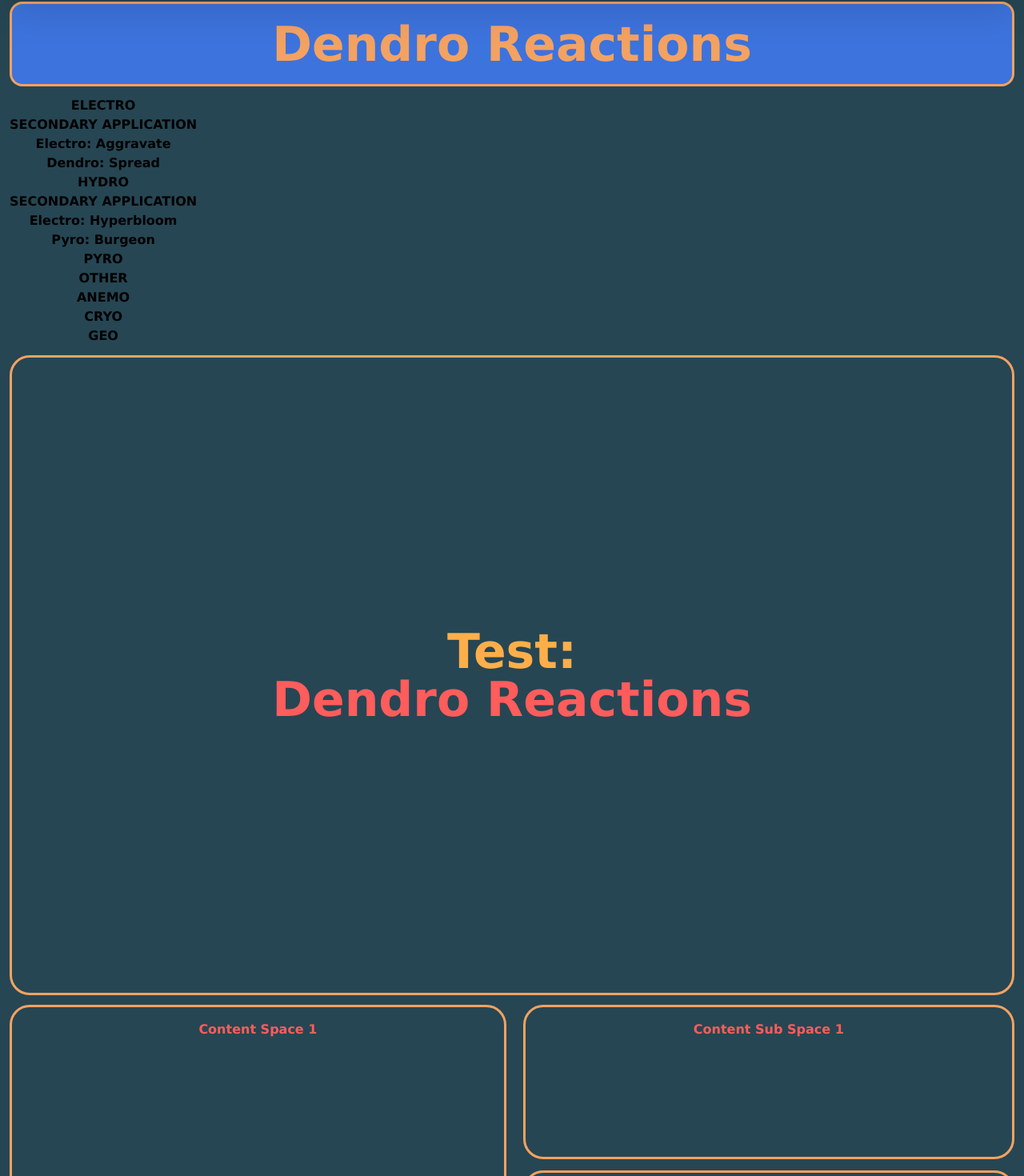
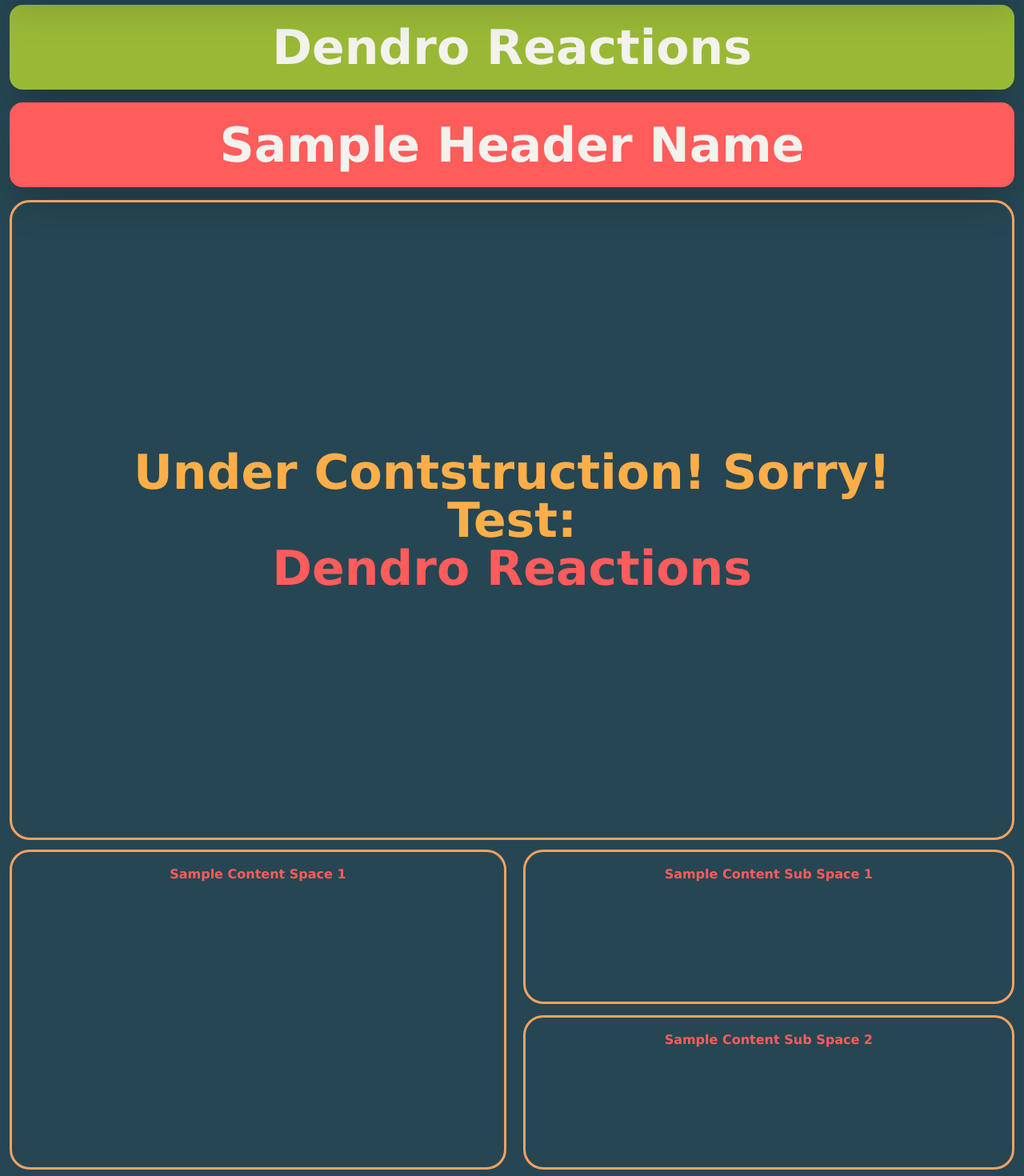
Before and after one commit to rcvillasenor/gtldr_v1, a React (Vite) app: page /gtldr_v1/guides/dendro in a window 1280 px wide. Shown: the part 58-1528 px from the top of the page at 80% size. Built offline with nearby package versions, Linux system fonts and the light colour scheme.

Commit message:
update: content/styling/tailwind color configs

```diff
--- a/src/www/modules/Error Handling/404Error.jsx
+++ b/src/www/modules/Error Handling/404Error.jsx
@@ -6,7 +6,7 @@ export default function Error404() {
   console.error(error);
   return (
     <div className="google-font-0 text-center absolute border-4 p-12 w-1/2 top-1/4 left-1/4 text-palette4 shadow-2xl border-palette4">
-      <h1 className="text-6xl">Aw, nuts, 404 Error:</h1>
+      <h1 className="text-6xl">Aw, nuts, 404 Error;</h1>
       <h2 className="text-2xl py-2 text-palette6">
         We couldn't find the page requested.
       </h2>
--- a/src/www/modules/General/Components/Header.jsx
+++ b/src/www/modules/General/Components/Header.jsx
@@ -1,7 +1,14 @@
-export default function Header({ name }) {
+export default function Header(props) {
+  const {
+    headerColor,
+    textColor,
+    name,
+    borderColor
+  } = props;
   return (
-    <h1 className="text-palette5 bg-palette8 my-3 mx-3 py-5 px-3 text-6xl text-center border-3 border-solid border-palette5 rounded-2xl">
+    <h1 className={`${headerColor ? headerColor: "bg-white"} ${textColor ? textColor : "text-transparent"} ${borderColor ? borderColor : "bg-white"} shadow-2xl my-4 mx-3 py-5 px-3 text-6xl text-center border-3 border-solid rounded-2xl`}>
       {name}
     </h1>
   );
 }
+//bg-palette, border-palette
--- a/src/www/modules/General/Components/TestText.jsx
+++ b/src/www/modules/General/Components/TestText.jsx
@@ -1,7 +1,10 @@
+import Header from "./Header";
+
 export default function TestText({name}) {
 
   return (
     <>
+      <Header name="Sample Header Name" borderColor="border-palette9" headerColor="bg-palette9" textColor="text-white"/>
       <div
         className="text-6xl mx-3 my-3 w-max"
         style={{
@@ -17,7 +20,7 @@ export default function TestText({name}) {
           textAlign: "center"
         }}
       >
-        <div style={{color: "#FEAE49"}}>Test:</div>
+        <div style={{color: "#FEAE49"}}>Under Contstruction! Sorry! <br /> Test:</div>
         {name}
       </div>
 
@@ -42,7 +45,7 @@ export default function TestText({name}) {
             paddingTop: "1rem",
           }}
         >
-          Content Space 1
+          Sample Content Space 1
         </div>
         <div
           style={{
@@ -63,7 +66,7 @@ export default function TestText({name}) {
               textAlign: "center",
             }}
           >
-            Content Sub Space 1
+            Sample Content Sub Space 1
           </div>
           <div
             style={{
@@ -76,7 +79,7 @@ export default function TestText({name}) {
               textAlign: "center",
             }}
           >
-            Content Sub Space 2
+            Sample Content Sub Space 2
           </div>
         </div>
       </div>
--- a/src/www/modules/Guides/Components/InfoCard.jsx
+++ b/src/www/modules/Guides/Components/InfoCard.jsx
@@ -1,8 +1,14 @@
-
+import { useState } from "react";
 
 export default function InfoCard() {
-    return(
-        <>
-        </>
-    );
+  const [buttonStates, setButtonStates] = useState({
+    button1: false,
+    button2: false,
+    button3: false,
+    button4: false,
+    button5: false,
+    button6: false,
+  });
+
+  return <div></div>;
 }
--- a/src/www/modules/Guides/Dendro.jsx
+++ b/src/www/modules/Guides/Dendro.jsx
@@ -2,44 +2,15 @@ import TopNav from "../General/Components/TopNav";
 import TestText from "../General/Components/TestText";
 import Footer from "../General/Components/Footer";
 import Header from "../General/Components/Header";
+import InfoCard from "./Components/InfoCard";
 
 export default function Dendro() {
   return (
     <>
       <TopNav />
-      <Header name="Dendro Reactions" />
-      <div className="my-3 mx-3 w-max">
-        <p className="text-center">
-          <div>
-            <h1>ELECTRO</h1>
-            <div>
-              <h2>SECONDARY APPLICATION</h2>
-              <div>Electro: Aggravate</div>
-              <div>Dendro: Spread</div>
-            </div>
-          </div>
-          <div>
-            <h1>HYDRO</h1>
-            <div>
-              <h2>SECONDARY APPLICATION</h2>
-              <div>Electro: Hyperbloom</div>
-              <div>Pyro: Burgeon</div>
-            </div>
-          </div>
-          <div>
-            <h1>PYRO</h1>
-            <div></div>
-            <div></div>
-            <div></div>
-          </div>
-          <div>
-            <h1>OTHER</h1>
-            <div>ANEMO</div>
-            <div>CRYO</div>
-            <div>GEO</div>
-          </div>
-        </p>
-      </div>
+      <Header name="Dendro Reactions" headerColor="bg-dendro" borderColor="border-dendro" textColor="text-white"/>
+      <InfoCard />
+
       <TestText name="Dendro Reactions" />
       <Footer />
     </>
--- a/src/www/modules/Quick References/EnergyRequirements.jsx
+++ b/src/www/modules/Quick References/EnergyRequirements.jsx
@@ -1,11 +1,13 @@
 import TopNav from "../General/Components/TopNav";
 import TestText from "../General/Components/TestText";
 import Footer from "../General/Components/Footer";
+import Header from "../General/Components/Header";
 
 export default function EnergyRequirements() {
   return (
     <>
       <TopNav />
+      <Header name="Energy Requirements" headerColor="bg-palette8" borderColor="border-palette8" textColor="text-white"/>
       <div>
         <div>
           Same Element -<div>Caught:</div>
--- a/src/www/modules/Quick References/References.jsx
+++ b/src/www/modules/Quick References/References.jsx
@@ -1,6 +1,7 @@
 import TopNav from "../General/Components/TopNav";
 import TestText from "../General/Components/TestText";
 import Footer from "../General/Components/Footer";
+import Header from "../General/Components/Header";
 
 export default function References() {
   return (
--- a/tailwind.config.js
+++ b/tailwind.config.js
@@ -12,7 +12,14 @@ module.exports = {
       palette7: "#57BEE6",
       palette8: "#3D73DD",
       palette9: "#FF5C5C",
-      white: "#F3F2ED"
+      white: "#F3F2ED",
+      dendro: "#99B936",
+      electro: "#9278A2",
+      pyro: "#E17434",
+      hydro: "#48B4DE",
+      anemo: "#73A8A4",
+      geo: "#EFAF2D",
+      cryo: "#97CAD7",
     },
     borderWidth: {
       DEFAULT: '1px',
```
Also changed, not shown: 1 other file (tests, documents, lock files or other folders).
